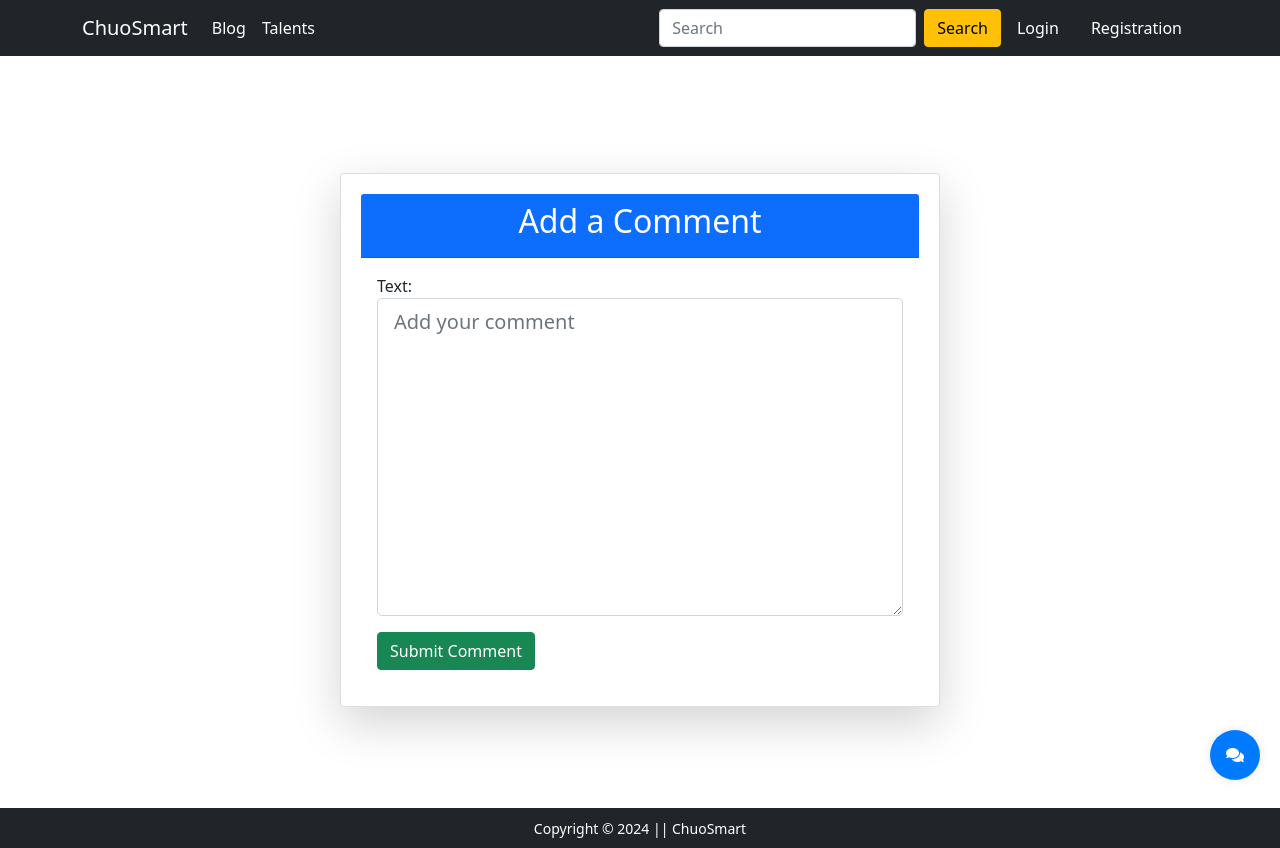
After one commit to Raxan7/chuo-market3, a Django app: template talents/templates/talents/add_comment.html in a window 1280 px wide. The commit adds this page. Run offline with Django 5.2, Linux system fonts and the light colour scheme; the template is opened without the code that fills it: values that come from a table or form of the project are taken from there, others are empty; some libraries are stand-ins or nearby versions.

Commit message:
Fixed comment issue

```diff
--- a/talents/forms.py
+++ b/talents/forms.py
@@ -17,5 +17,5 @@ class CommentForm(forms.ModelForm):
         model = Comment
         fields = ['text']
         widgets = {
-            'text': forms.Textarea(attrs={'placeholder': 'Add a comment'}),
+            'text': forms.Textarea(attrs={'class': 'form-control form-control-lg', 'placeholder': 'Add your comment'}),
         }
--- /dev/null
+++ b/talents/templates/talents/add_comment.html
@@ -0,0 +1,22 @@
+{% extends 'app/base.html' %}
+{% load add_class_filter %}
+{% block title %}Add Comment{% endblock title %}
+{% block main-content %}
+<div class="container mt-5 d-flex justify-content-center align-items-center" style="min-height: 80vh;">
+    <div class="card shadow-lg" style="width: 100%; max-width: 600px; padding: 20px;">
+        <div class="card-header bg-primary text-white text-center">
+            <h2>Add a Comment</h2>
+        </div>
+        <div class="card-body">
+            <form method="post">
+                {% csrf_token %}
+                <div class="form-group">
+                    {{ form.text.label_tag }}
+                    {{ form.text|add_class:"form-control form-control-lg" }}
+                </div>
+                <button type="submit" class="btn btn-success btn-block mt-3">Submit Comment</button>
+            </form>
+        </div>
+    </div>
+</div>
+{% endblock main-content %}
--- /dev/null
+++ b/talents/templatetags/add_class_filter.py
@@ -0,0 +1,7 @@
+from django import template
+
+register = template.Library()
+
+@register.filter(name='add_class')
+def add_class(field, css_class):
+    return field.as_widget(attrs={"class": css_class})
--- a/talents/views.py
+++ b/talents/views.py
@@ -28,7 +28,7 @@ def post_talent(request):
     return render(request, 'talents/post_talent.html', {'form': form})
 
 
-@login_required
+@login_required(login_url='/login/')  # Ensure this matches the LOGIN_URL in settings.py
 def add_comment(request, pk):
     talent = get_object_or_404(Talent, pk=pk)
     if request.method == 'POST':
```
Also changed, not shown: talents/templates/talents/talent_detail.html (+6 -6 lines).
